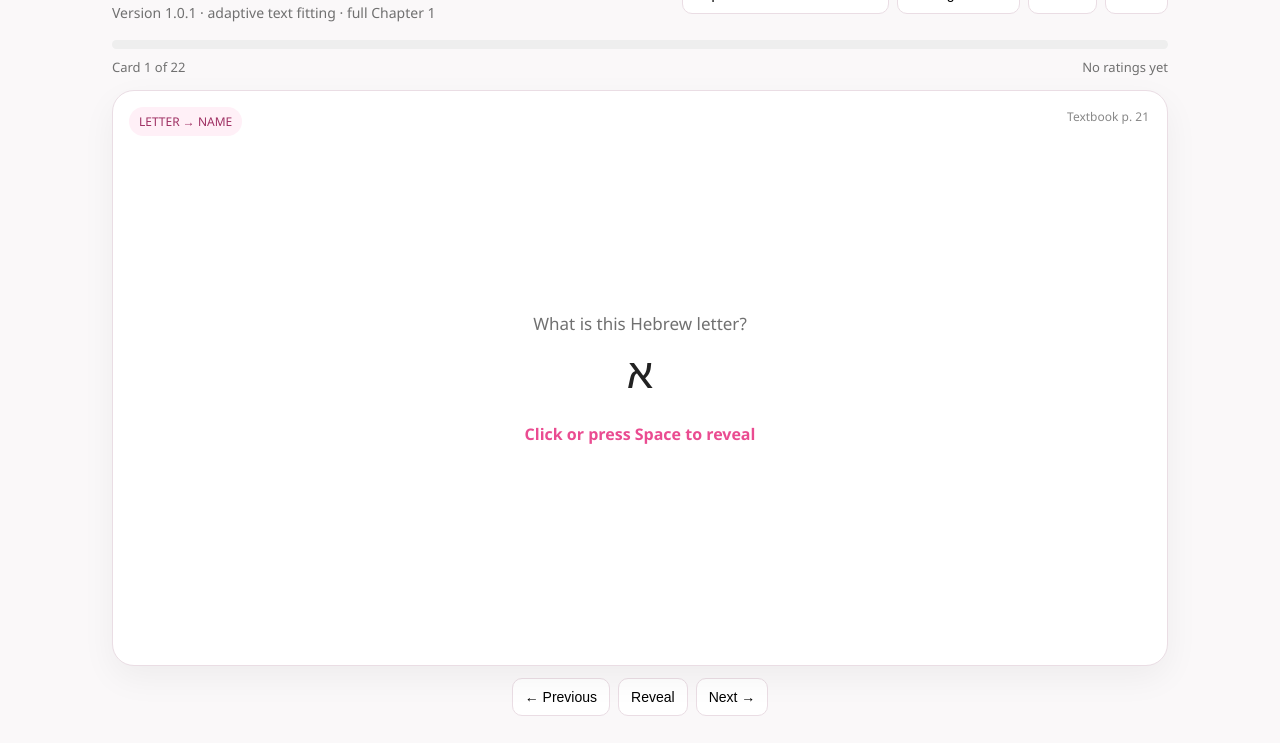
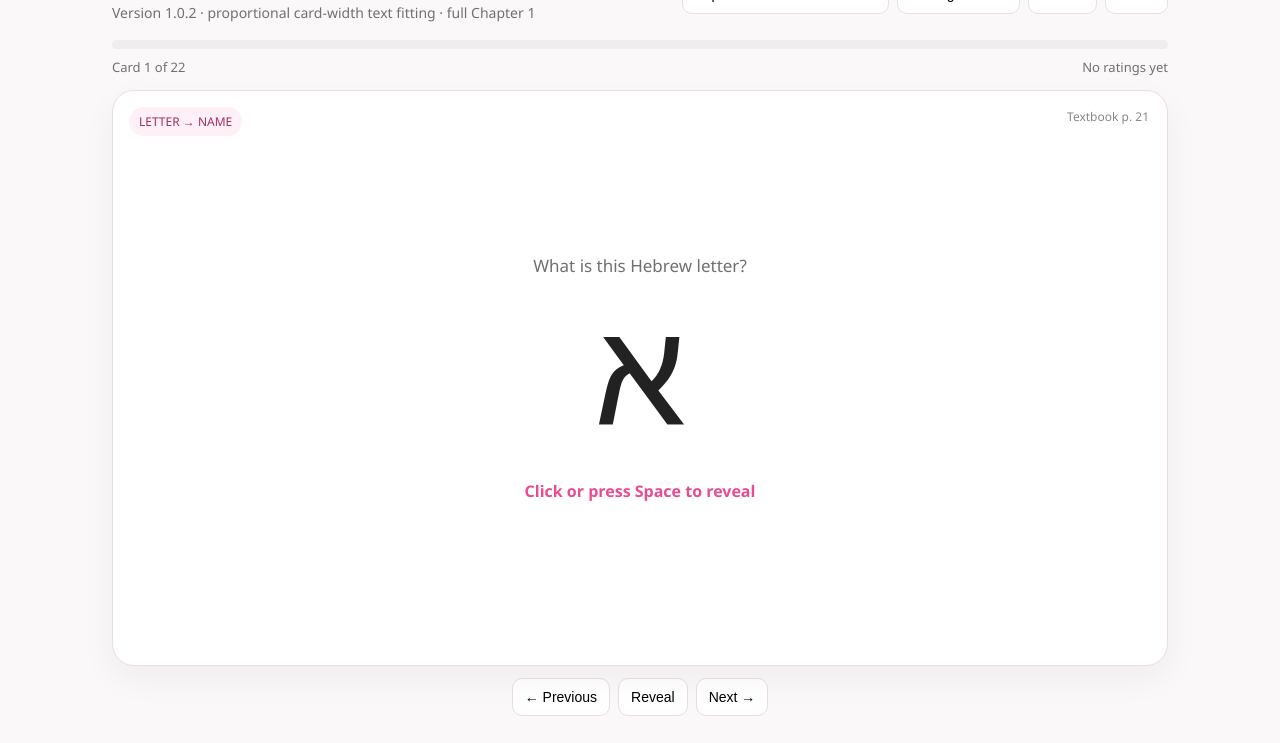
Before and after one commit to EEzEEk/Hebrew-Flashcards, a plain HTML site: page index.html in a window 1280 px wide. Shown: the part 57-800 px from the top of the page. Drawn offline with Linux system fonts and the light colour scheme.

Commit message:
Add files via upload

```diff
--- a/index.html
+++ b/index.html
@@ -2,7 +2,7 @@
 <html lang="en">
 <head>
 <meta charset="utf-8"><meta name="viewport" content="width=device-width,initial-scale=1">
-<title>Hebrew Ulpan Flashcards v1.0.1</title>
+<title>Hebrew Ulpan Flashcards v1.0.2</title>
 <style>
 :root{--pink:#ea4c91;--pale:#fff0f7;--ink:#222;--muted:#707070;--line:#eadde4}
 *{box-sizing:border-box} body{margin:0;background:#faf8f9;color:var(--ink);font-family:Segoe UI,Arial,sans-serif}
@@ -325,6 +325,30 @@ body.debug-device #deviceDebug{display:block}
 }
 body.phone-ui #frontcontent .fit-front-text{padding-inline:2px;}
 
+
+/* ---------- v1.0.2 proportional front-text width ---------- */
+#frontcontent{
+  width:100%;
+  max-width:100%;
+}
+#frontcontent .fit-front-text{
+  width:auto;
+  max-width:82%;
+  margin-inline:auto;
+  text-align:center;
+}
+/* Hebrew can use a little more of the card than English */
+#frontcontent .fit-front-text.hebrew{
+  max-width:88%;
+}
+/* On phones, use more of the available width */
+body.phone-ui #frontcontent .fit-front-text{
+  max-width:94%;
+}
+body.phone-ui #frontcontent .fit-front-text.hebrew{
+  max-width:96%;
+}
+
 </style>
 
 <meta name="theme-color" content="#ea4c91">
@@ -342,7 +366,7 @@ body.phone-ui #frontcontent .fit-front-text{padding-inline:2px;}
 <div id="deviceDebug"></div>
 <div class="wrap">
 <header>
-<div><h1>Hebrew Flashcards</h1><div class="sub">Version 1.0.1 · adaptive text fitting · full Chapter 1</div></div>
+<div><h1>Hebrew Flashcards</h1><div class="sub">Version 1.0.2 · proportional card-width text fitting · full Chapter 1</div></div>
 <div class="controls">
 <select id="deck">
 <option value="letters">Alphabet</option>
@@ -468,46 +492,95 @@ render();
 
 
 
-/* ---------- v1.0.1 text-fit engine ---------- */
+/* ---------- v1.0.2 proportional card-width text-fit engine ---------- */
 function fitElementText(el, opts={}){
   if(!el) return;
-  const minPx=opts.minPx||22;
-  const maxPx=opts.maxPx||120;
-  const step=opts.step||1;
-  const container=opts.container||el.parentElement;
-  let size=maxPx;
-  el.style.fontSize=size+'px';
-  el.style.lineHeight='1.08';
-  const fits=()=>{
-    const cw=Math.max(1,container.clientWidth-6);
-    const ch=Math.max(1,container.clientHeight-6);
-    return el.scrollWidth<=cw && el.scrollHeight<=ch;
-  };
-  while(size>minPx && !fits()){
-    size-=step;
-    el.style.fontSize=size+'px';
+
+  const minPx = opts.minPx || 22;
+  const maxPx = opts.maxPx || 180;
+  const step = opts.step || 1;
+  const container = opts.container || el.parentElement;
+  const widthRatio = opts.widthRatio || 0.82;
+
+  const card = document.getElementById("card") || container;
+  const cardWidth = Math.max(1, card.clientWidth);
+  const cardHeight = Math.max(1, card.clientHeight);
+
+  // Text is allowed to occupy only a percentage of the card width.
+  const allowedWidth = Math.max(1, cardWidth * widthRatio);
+
+  // Leave vertical room for prompt, tag/source and reveal instruction.
+  const allowedHeight = Math.max(1, Math.min(
+    container.clientHeight || cardHeight * 0.60,
+    cardHeight * 0.62
+  ));
+
+  el.style.maxWidth = (widthRatio * 100) + "%";
+  el.style.width = "auto";
+  el.style.marginInline = "auto";
+  el.style.lineHeight = "1.08";
+
+  let size = maxPx;
+  el.style.fontSize = size + "px";
+
+  const fits = () =>
+    el.scrollWidth <= allowedWidth &&
+    el.scrollHeight <= allowedHeight;
+
+  while(size > minPx && !fits()){
+    size -= step;
+    el.style.fontSize = size + "px";
   }
-  if(!fits()) el.style.lineHeight='1';
+
+  if(!fits()){
+    el.style.lineHeight = "1";
+  }
 }
+
 function fitCurrentFrontText(){
-  const front=document.getElementById('front');
-  if(!front || front.classList.contains('hidden')) return;
-  const content=document.getElementById('frontcontent');
+  const front = document.getElementById("front");
+  if(!front || front.classList.contains("hidden")) return;
+
+  const content = document.getElementById("frontcontent");
   if(!content) return;
-  const target=content.querySelector('.fit-front-text');
+
+  const target = content.querySelector(".fit-front-text");
   if(!target) return;
-  const isHebrew=target.classList.contains('hebrew');
-  const isPhone=document.body.classList.contains('phone-ui');
-  const w=window.innerWidth||document.documentElement.clientWidth;
-  let maxPx,minPx;
+
+  const card = document.getElementById("card");
+  const cardWidth = card ? card.clientWidth : window.innerWidth;
+  const isHebrew = target.classList.contains("hebrew");
+  const isPhone = document.body.classList.contains("phone-ui");
+
+  /*
+    v1.0.2:
+    Font size is now driven primarily by CARD width rather than viewport width.
+    Short text can become large on large monitors, while long text shrinks only
+    as much as necessary to remain inside a percentage of the card.
+  */
+  let maxPx, minPx, widthRatio;
+
   if(isHebrew){
-    maxPx=isPhone?Math.min(132,w*0.30):Math.min(150,w*0.16);
-    minPx=isPhone?34:42;
-  }else{
-    maxPx=isPhone?Math.min(46,w*0.105):Math.min(54,w*0.06);
-    minPx=isPhone?20:24;
+    widthRatio = isPhone ? 0.96 : 0.88;
+    maxPx = isPhone
+      ? Math.min(150, cardWidth * 0.34)
+      : Math.min(220, cardWidth * 0.24);
+    minPx = isPhone ? 36 : 48;
+  } else {
+    widthRatio = isPhone ? 0.94 : 0.82;
+    maxPx = isPhone
+      ? Math.min(58, cardWidth * 0.13)
+      : Math.min(92, cardWidth * 0.105);
+    minPx = isPhone ? 24 : 30;
   }
-  fitElementText(target,{minPx,maxPx,step:1,container:content});
+
+  fitElementText(target, {
+    minPx,
+    maxPx,
+    step: 1,
+    container: content,
+    widthRatio
+  });
 }
 
 function detectAdaptiveUI(){
--- a/service-worker.js
+++ b/service-worker.js
@@ -1,4 +1,4 @@
-const CACHE_NAME = "hebrew-ulpan-flashcards-v1.0.1";
+const CACHE_NAME = "hebrew-ulpan-flashcards-v1.0.2";
 const APP_SHELL = [
   "./", "./index.html", "./manifest.webmanifest",
   "./icons/icon-192.png", "./icons/icon-512.png", "./icons/apple-touch-icon.png"
```
Also changed, not shown: README.txt, manifest.webmanifest, 1 other file.
